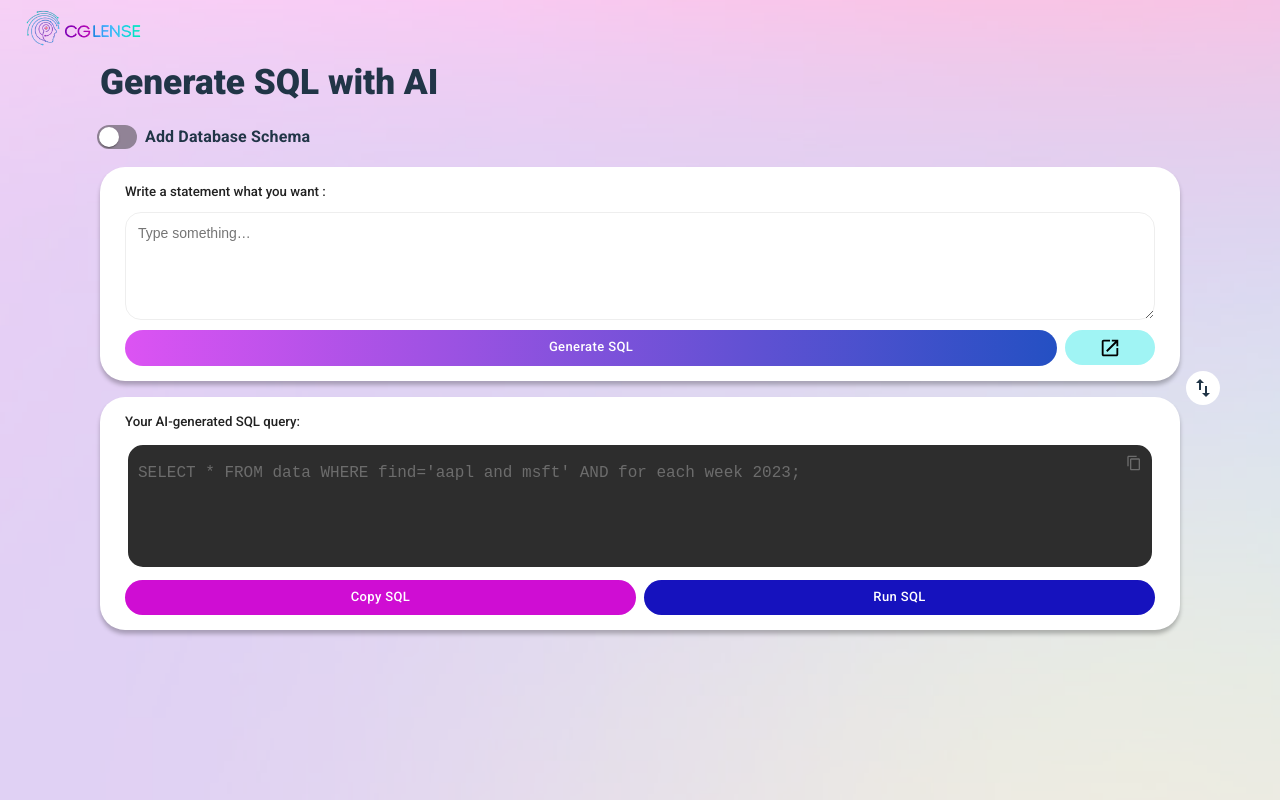
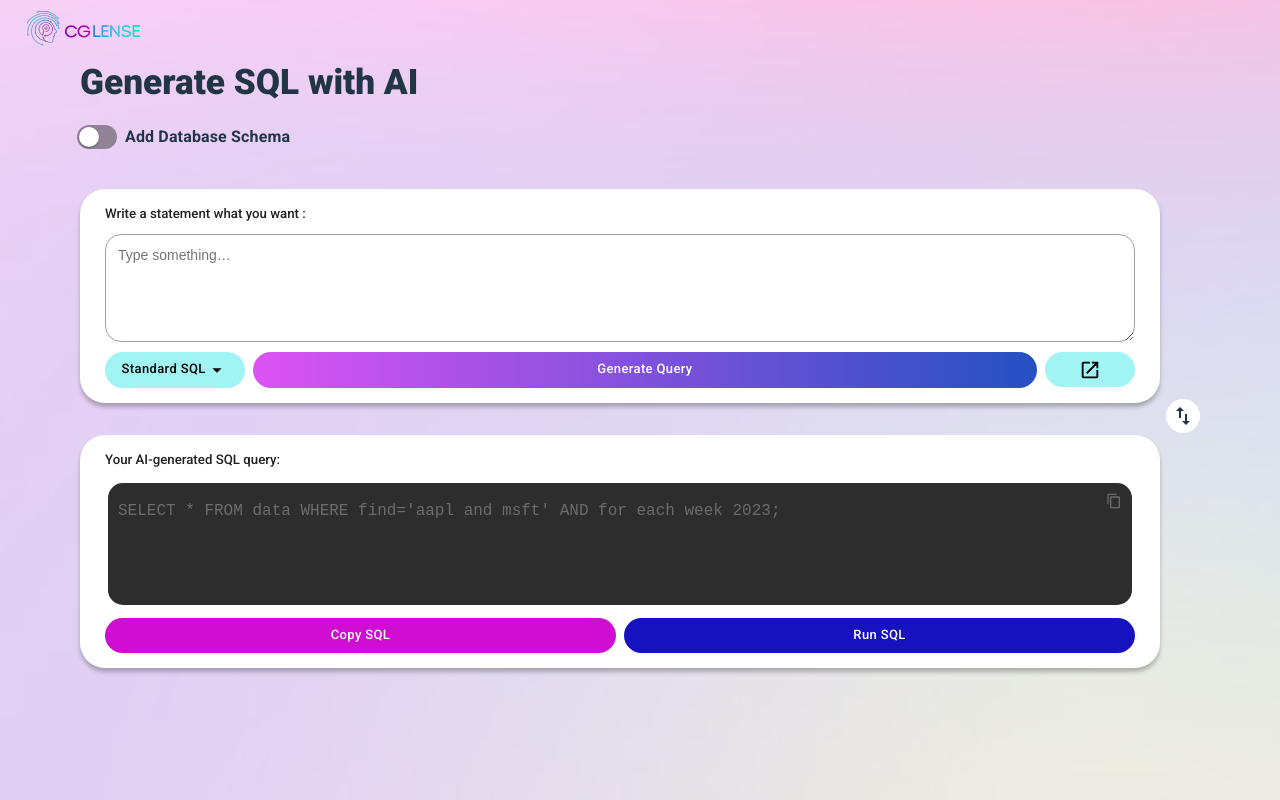
Before and after one commit to BhavanisankarK/query-builder, a React (Vite) app: page / in a window 1280 px wide. Built offline with nearby package versions, Linux system fonts and the light colour scheme.

Commit message:
main screen ui added

```diff
--- a/src/pages/Querybuilder/QueryBuilder.tsx
+++ b/src/pages/Querybuilder/QueryBuilder.tsx
@@ -132,12 +132,12 @@ function QueryBuilder() {
   border-radius: 16px;
   color: ${theme.palette.mode === 'dark' ? grey[300] : grey[900]};
   background: ${theme.palette.mode === 'dark' ? grey[900] : '#fff'};
-  border: 1px solid ${theme.palette.mode === 'dark' ? grey[700] : grey[200]};
+  border: 1px solid #9f9f9f;
 
       };
 
   &:hover {
-    // border-color: ${blue[400]};
+     border-color: ${blue[400]};
   }
 
   &:focus {
@@ -181,7 +181,7 @@ function QueryBuilder() {
         />
       </div>
 
-      <Grid container spacing={2}>
+      <Grid container spacing={4} sx={{ mt: 0}}>
 
         {dbSchema &&
           <Grid item xs={12} order={{ md: cardPositions.schemaCard }}>
@@ -201,7 +201,8 @@ function QueryBuilder() {
               </CardContent>
               <CardActions>
                 {generateQuery && <Button size="small" className='gradientBtn'>Generate Query</Button>}
-                <Button size="small" className='iconBtn dropdownBtn'>Standard SQL <ArrowDropDownIcon /> </Button>
+                {!generateQuery && <Button size="small" className='gradientBtn'>Explain Schema</Button>}
+
               </CardActions>
             </Card>
 
@@ -218,7 +219,8 @@ function QueryBuilder() {
               <Input aria-label="Demo input" multiline placeholder="Type something…" />
             </CardContent>
             <CardActions>
-              {generateSql && <Button size="small" className='gradientBtn'>Generate SQL</Button>}
+            {generateSql && <Button size="small" className='iconBtn dropdownBtn'>Standard SQL <ArrowDropDownIcon /> </Button>}
+              {generateSql && <Button size="small" className='gradientBtn'>Generate Query</Button>}
               {explainSql && <Button size="small" className='gradientBtn'>Copy</Button>}
 
               <Button size="small" className='iconBtn' onClick={handleOpen}><LaunchIcon /></Button>
@@ -245,7 +247,7 @@ function QueryBuilder() {
             </CardContent>
             <CardActions>
               <Button size="small" className='secondaryBtn'>Copy SQL</Button>
-              {generateSql && <Button size="small" className='primaryBtn'>Run SQL</Button>}
+              {generateSql && <Button size="small" className='primaryBtn' onClick={handleOpen}>Run SQL</Button>}
               {explainSql && <Button size="small" className='primaryBtn'>Explain SQL</Button>}
             </CardActions>
           </Card>
--- a/src/pages/Querybuilder/querybuilder.scss
+++ b/src/pages/Querybuilder/querybuilder.scss
@@ -1,7 +1,7 @@
 .queryBuilderBlock {
     max-width: 1080px;
     margin: auto;
-    padding: 0 40px;
+    padding: 0 40px 50px 0;
     position: relative;
 
     h1 {
@@ -13,7 +13,7 @@
     }
 
     .toggleBox {
-        margin-bottom: 10px;
+        margin-bottom: 0px;
 
         .MuiFormControlLabel-label {
             font-weight: 700;
@@ -39,10 +39,10 @@
         align-items: center;
         cursor: pointer;
         right: -40px;
-        bottom: -24px;
+        bottom: -30px;
 
         &.alignTop {
-            top: -12px;
+            top: 0px;
             bottom: 0px;
         }
     }
```
